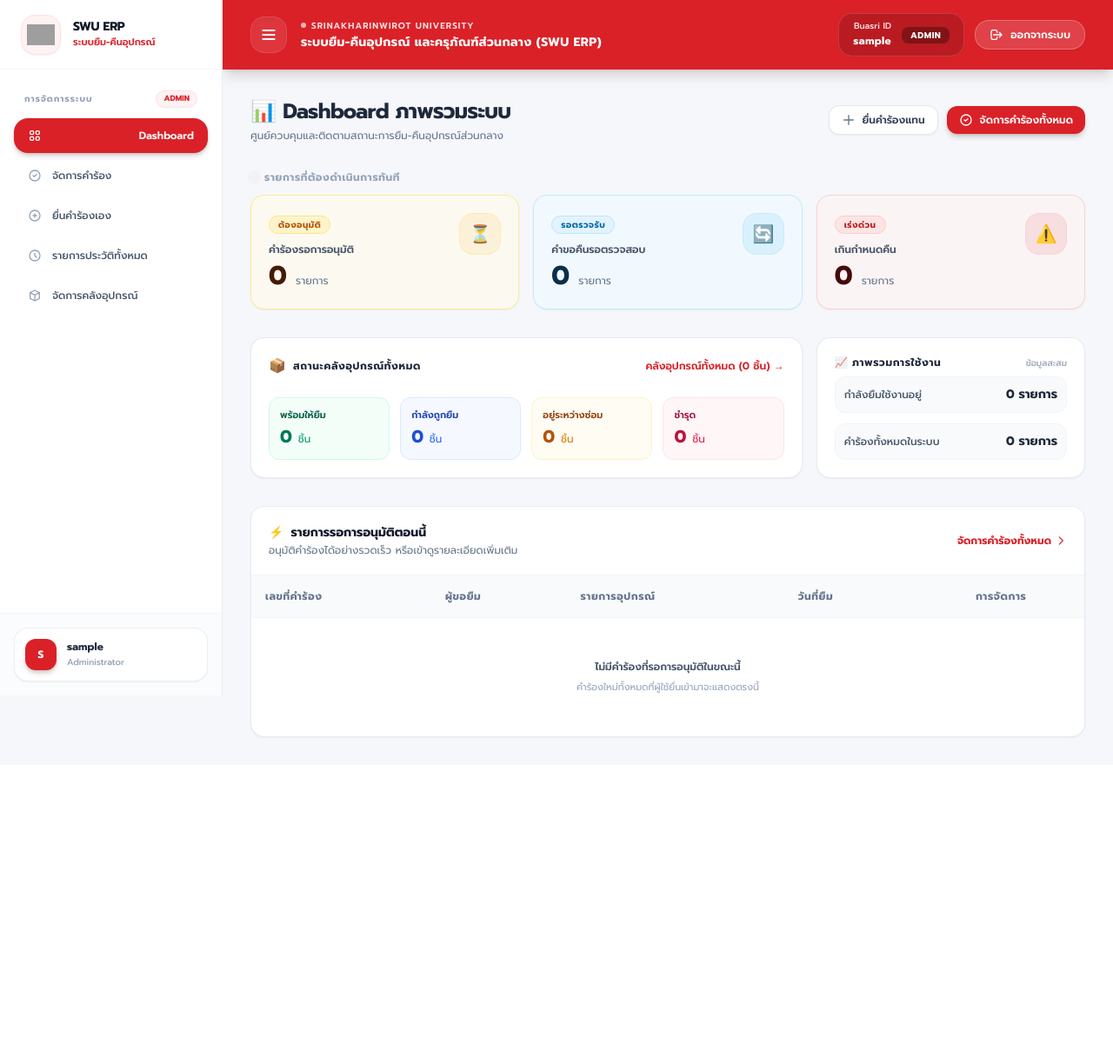
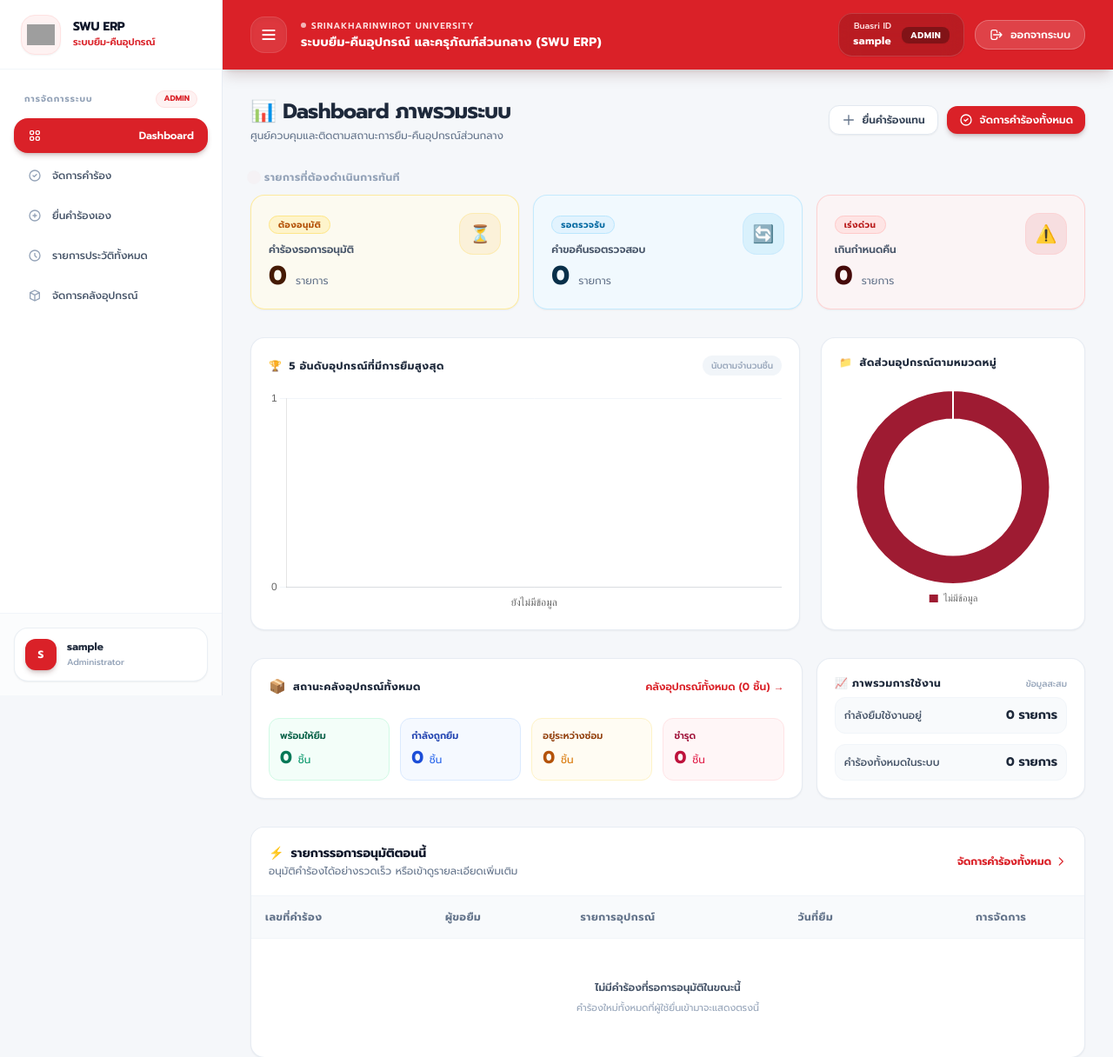
Before and after one commit to llloe037/SWU_EBS, a Django app: page /admin-console/dashboard/ in a window 1280 px wide. Shown: the top 1216 px of the page at 87% size. Before the commit the page ends 850 px from the top, so only its background shows below. Run offline with Django 5.2, Linux system fonts and the light colour scheme; the visitor is signed in with stand-in values (Sample User, id 1); data that the repository does not hold is empty; some libraries are stand-ins or nearby versions; grey boxes are pictures that could not be loaded.

Commit message:
re design dashboard

```diff
--- a/borrow_app/views.py
+++ b/borrow_app/views.py
@@ -1,6 +1,7 @@
 import traceback
 import hashlib
 import uuid
+import json
 import pandas as pd
 import datetime as dt
 from datetime import datetime, timedelta
@@ -1086,6 +1087,24 @@ def admin_dashboard_view(request):
     overdue_count = BorrowRequest.objects.filter(status="เกินกำหนด").count()
     total_request_count = BorrowRequest.objects.count()
 
+    # 📊 Chart 1: Top 5 อุปกรณ์ที่ถูกยืมมากที่สุด
+    top_items_qs = (
+        BorrowItem.objects.values("item_name")
+        .annotate(total_borrowed=Sum("quantity"))
+        .order_by("-total_borrowed")[:5]
+    )
+    chart_top_labels = [item["item_name"] or "ไม่ระบุชื่อ" for item in top_items_qs]
+    chart_top_data = [item["total_borrowed"] for item in top_items_qs]
+
+    # 📊 Chart 2: สัดส่วนอุปกรณ์ในคลังตามหมวดหมู่
+    cat_qs = (
+        Equipment.objects.values("category")
+        .annotate(total=Count("id"))
+        .order_by("-total")[:5]
+    )
+    chart_cat_labels = [c["category"] or "หมวดหมู่ทั่วไป" for c in cat_qs]
+    chart_cat_data = [c["total"] for c in cat_qs]
+
     context = {
         "pending_count": pending_count,
         "return_pending_count": return_pending_count,
@@ -1096,6 +1115,11 @@ def admin_dashboard_view(request):
             "-created_at"
         )[:5],
         "eq_stats": eq_stats,
+        # ส่งค่า JSON สำหรับ Chart.js
+        "chart_top_labels": json.dumps(chart_top_labels),
+        "chart_top_data": json.dumps(chart_top_data),
+        "chart_cat_labels": json.dumps(chart_cat_labels),
+        "chart_cat_data": json.dumps(chart_cat_data),
     }
     return render(request, "borrow_app/admin_dashboard.html", context)
 
--- a/templates/borrow_app/admin_dashboard.html
+++ b/templates/borrow_app/admin_dashboard.html
@@ -22,7 +22,7 @@
         </div>
     </div>
 
-    <!-- 2. Primary Actionable KPIs (เน้นงานที่ Admin ต้องเร่งดำเนินการ) -->
+    <!-- 2. Primary Actionable KPIs -->
     <div>
         <div class="flex items-center justify-between mb-3">
             <h3 class="text-xs font-bold text-slate-400 uppercase tracking-wider flex items-center gap-2">
@@ -59,7 +59,7 @@
                 </div>
             </a>
 
-            <!-- เกินกำหนดคืน (Alert สีแดง มศว) -->
+            <!-- เกินกำหนดคืน -->
             <a href="{% url 'borrow_app:admin_manage_requests' %}?status=เกินกำหนด" class="group relative bg-red-50/70 border border-red-200/80 hover:border-red-400 p-5 rounded-2xl transition-all duration-200 shadow-sm hover:shadow-md">
                 <div class="flex items-start justify-between">
                     <div>
@@ -75,10 +75,37 @@
         </div>
     </div>
 
-    <!-- 3. Secondary Mini-Stats: สถานะคลังอุปกรณ์ & สรุปภาพรวม -->
+    <!-- 3. Visual Analytics Section (ส่วนกราฟสถิติ) -->
+    <div class="grid grid-cols-1 lg:grid-cols-3 gap-6">
+        <!-- กราฟแท่ง: 5 อันดับอุปกรณ์ยอดฮิต -->
+        <div class="lg:col-span-2 bg-white rounded-2xl p-5 border border-slate-200/80 shadow-sm flex flex-col justify-between">
+            <div class="flex items-center justify-between mb-4">
+                <h4 class="text-xs font-bold text-slate-800 uppercase tracking-wider flex items-center gap-2">
+                    <span>🏆</span> 5 อันดับอุปกรณ์ที่มีการยืมสูงสุด
+                </h4>
+                <span class="text-[10px] font-medium text-slate-400 bg-slate-100 px-2.5 py-1 rounded-full">นับตามจำนวนชิ้น</span>
+            </div>
+            <div class="relative h-64 w-full">
+                <canvas id="topBorrowedChart"></canvas>
+            </div>
+        </div>
+
+        <!-- กราฟโดนัท: สัดส่วนอุปกรณ์ในคลังตามหมวดหมู่ -->
+        <div class="bg-white rounded-2xl p-5 border border-slate-200/80 shadow-sm flex flex-col justify-between">
+            <div class="flex items-center justify-between mb-4">
+                <h4 class="text-xs font-bold text-slate-800 uppercase tracking-wider flex items-center gap-2">
+                    <span>📁</span> สัดส่วนอุปกรณ์ตามหมวดหมู่
+                </h4>
+            </div>
+            <div class="relative h-64 w-full flex items-center justify-center">
+                <canvas id="categoryChart"></canvas>
+            </div>
+        </div>
+    </div>
+
+    <!-- 4. Secondary Mini-Stats: สถานะคลังอุปกรณ์ & สรุปภาพรวม -->
     <div class="grid grid-cols-1 lg:grid-cols-3 gap-4">
-
-        <!-- 3.1 Single Metric Bar (ยุบรวมสถานะคลังอุปกรณ์) -->
+        <!-- Single Metric Bar -->
         <div class="lg:col-span-2 bg-white rounded-2xl p-5 border border-slate-200/80 shadow-sm flex flex-col justify-between">
             <div class="flex items-center justify-between mb-4">
                 <div class="flex items-center gap-2">
@@ -90,7 +117,6 @@
                 </a>
             </div>
 
-            <!-- Horizontal Segmented Stats Bar -->
             <div class="grid grid-cols-2 sm:grid-cols-4 gap-3">
                 <a href="{% url 'borrow_app:equipment_manage' %}?status=พร้อมให้ยืม" class="p-3 bg-emerald-50/60 border border-emerald-100 rounded-xl hover:bg-emerald-50 transition">
                     <p class="text-[11px] font-semibold text-emerald-800">พร้อมให้ยืม</p>
@@ -111,7 +137,7 @@
             </div>
         </div>
 
-        <!-- 3.2 System Activity Stats -->
+        <!-- System Activity Stats -->
         <div class="bg-white rounded-2xl p-5 border border-slate-200/80 shadow-sm flex flex-col justify-between">
             <div class="flex items-center justify-between mb-2">
                 <span class="text-xs font-bold text-slate-800 uppercase tracking-wider">📈 ภาพรวมการใช้งาน</span>
@@ -129,10 +155,9 @@
                 </div>
             </div>
         </div>
-
     </div>
 
-    <!-- 4. Interactive Quick Action Table (คำร้องรอการอนุมัติ) -->
+    <!-- 5. Interactive Quick Action Table -->
     <div class="bg-white rounded-2xl border border-slate-200/80 shadow-sm overflow-hidden">
         <div class="p-5 bg-white border-b border-slate-100 flex flex-col sm:flex-row justify-between items-start sm:items-center gap-3">
             <div>
@@ -192,6 +217,65 @@
             </table>
         </div>
     </div>
+</div>
 
-</div>
+<!-- Load Chart.js CDN & Script Initialization -->
+<script src="https://cdn.jsdelivr.net/npm/chart.js"></script>
+<script>
+    document.addEventListener("DOMContentLoaded", function () {
+        // Data From Django Backend
+        const topLabels = {{ chart_top_labels|safe }};
+        const topData = {{ chart_top_data|safe }};
+        const catLabels = {{ chart_cat_labels|safe }};
+        const catData = {{ chart_cat_data|safe }};
+
+        // 1. Top Borrowed Chart (Bar Chart)
+        const ctxTop = document.getElementById('topBorrowedChart').getContext('2d');
+        new Chart(ctxTop, {
+            type: 'bar',
+            data: {
+                labels: topLabels.length ? topLabels : ['ยังไม่มีข้อมูล'],
+                datasets: [{
+                    label: 'จำนวนที่ยืม (ชิ้น)',
+                    data: topData.length ? topData : [0],
+                    backgroundColor: '#9e1b32',
+                    borderRadius: 8,
+                    maxBarThickness: 36
+                }]
+            },
+            options: {
+                responsive: true,
+                maintainAspectRatio: false,
+                plugins: { legend: { display: false } },
+                scales: {
+                    y: { beginAtZero: true, grid: { color: '#f1f5f9' }, ticks: { precision: 0 } },
+                    x: { grid: { display: false } }
+                }
+            }
+        });
+
+        // 2. Category Share Chart (Doughnut Chart)
+        const ctxCat = document.getElementById('categoryChart').getContext('2d');
+        new Chart(ctxCat, {
+            type: 'doughnut',
+            data: {
+                labels: catLabels.length ? catLabels : ['ไม่มีข้อมูล'],
+                datasets: [{
+                    data: catData.length ? catData : [1],
+                    backgroundColor: ['#9e1b32', '#2563eb', '#10b981', '#f59e0b', '#64748b'],
+                    borderWidth: 2,
+                    borderColor: '#ffffff'
+                }]
+            },
+            options: {
+                responsive: true,
+                maintainAspectRatio: false,
+                plugins: {
+                    legend: { position: 'bottom', labels: { boxWidth: 12, font: { size: 11 } } }
+                },
+                cutout: '70%'
+            }
+        });
+    });
+</script>
 {% endblock %}
```
